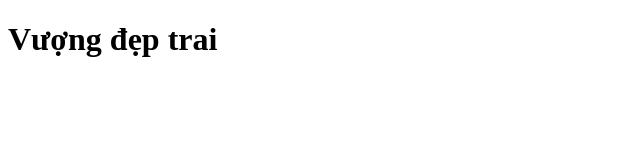
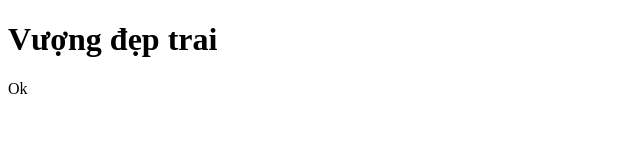
Before and after one commit to vuong-wyptoo/band, a plain HTML site: page index.html in a window 1280 px wide. Shown: the full height of the page, 0-640 px from the left. Drawn offline with Linux system fonts and the light colour scheme.

Commit message:
Update index.html

```diff
--- a/index.html
+++ b/index.html
@@ -9,5 +9,6 @@
 <body>
     <h1>Vượng đẹp trai
     </h1>
+    <span> Ok </span>
 </body>
 </html>
```
